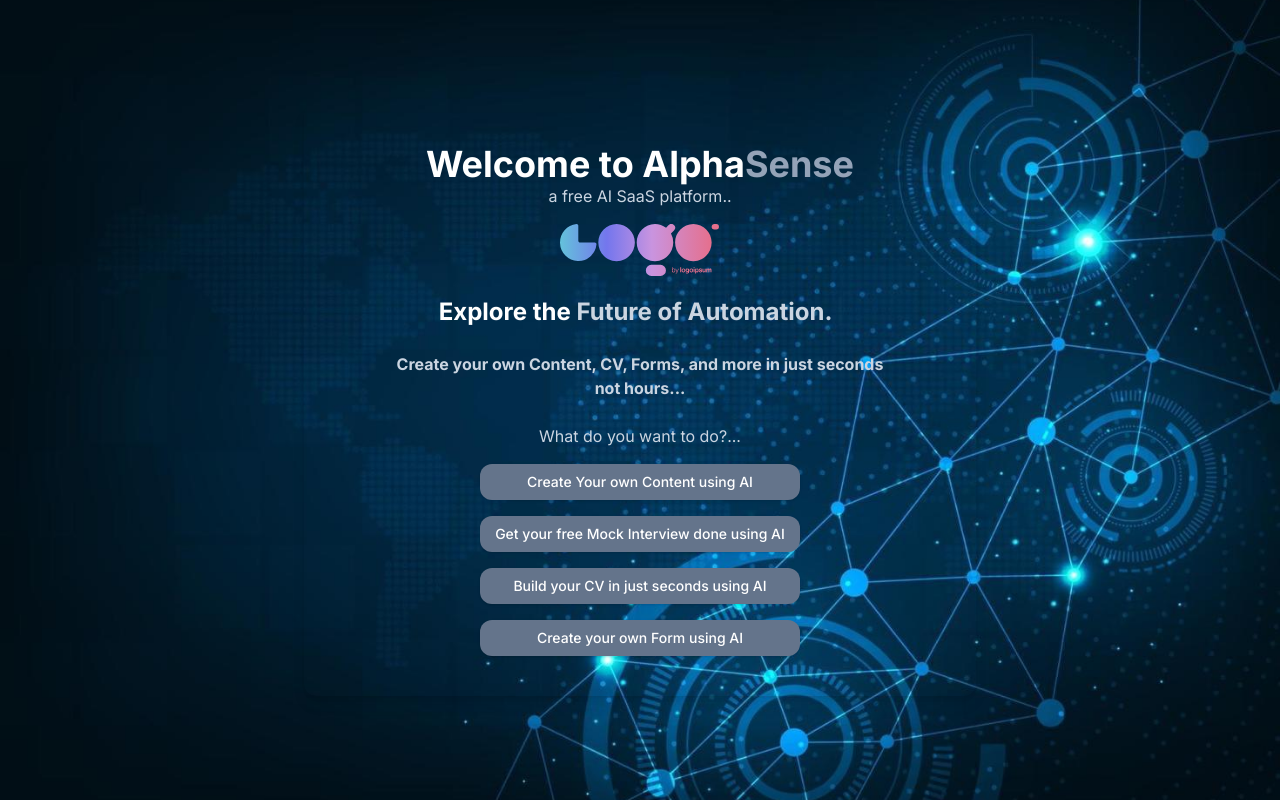
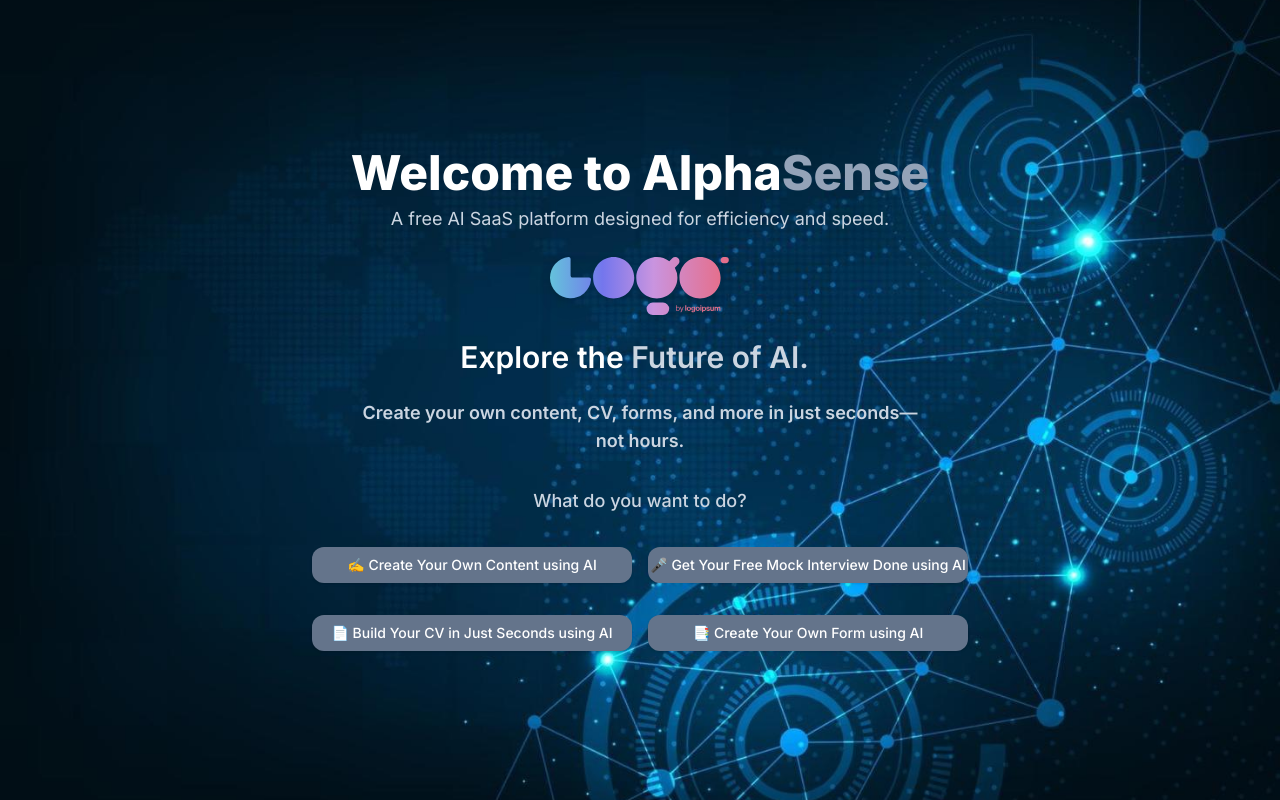
Before and after one commit to ankithahms2004/Saas-Project, a Next.js app: page / in a window 1280 px wide. Built offline with nearby package versions, Linux system fonts and the light colour scheme.

Commit message:
#changes

```diff
--- a/app/page.tsx
+++ b/app/page.tsx
@@ -3,57 +3,64 @@
 // import { UserButton } from "@clerk/nextjs";
 // import Link from "next/link";
 // import Image from 'next/image';
-// // import img from '/img_1.webp'
-// import { useTypewriter,Cursor } from 'react-simple-typewriter';
-
+// import { useTypewriter, Cursor } from 'react-simple-typewriter';
 
 // export default function Home() {
 //     const [text] = useTypewriter({
-//     words:['Power of AI.'],
-//     loop:true
-//   });
+//         words: ['Power of AI.','Future of Automation.','Creative AI Solutions.','Power of Automation.','Digital Intelligence.','Next-Gen Creativity.','Intelligence Revolution.'],
+//         loop: true
+//     });
 
+//     return (
+//         <div className="relative w-full h-screen flex items-center justify-center bg-cover bg-center" style={{ backgroundImage: "url('/img_4.jpg')" }}>
+//             {/* Top Right User Button */}
+//             <div className="absolute top-4 right-4">
+//                 <UserButton />
+//             </div>
 
-//   return (
-//     <>
+//             {/* Main Content */}
+//             <div className="text-center text-white  bg-opacity-50 p-10 rounded-xl shadow-lg max-w-2xl">
+//                 <h1 className="text-4xl font-bold">Welcome to <span className="hover:text-5xl hover:underline cursor-pointer">Alpha<span className="text-slate-400">Sense</span></span></h1>
+//                 <h2 className="text-slate-300">a free AI SaaS platform..</h2>
+//                 <div className="flex justify-center mt-4">
+//                     <Image src={'/logo.svg'} alt='logo' width={160} height={100} />
+//                 </div>
+//                 <h1 className="mt-5 text-2xl font-bold">
+//                     Explore the <span className="text-slate-300">{text}</span><Cursor />
+//                 </h1>
 
-//     <div className="absolute overflow-hidden">
+//                 <h1 className="font-bold mt-6 text-slate-300">
+//                     Create your own Content, CV, Forms, and more in just seconds<br /> not hours...
+//                 </h1>
 
-//         <img src="/img_4.jpg" width={'100%'} height={'100%'} className="h-screen w-screen"/>
-
-//     </div>
-
-//      <div className="justify-end flex p-2">
-//         <UserButton/>
+//                 {/* Buttons */}
+//                 <div className="mt-6 space-y-4">
+//                     <h2 className="text-slate-300">What do you want to do?...</h2>
+//                     <Link href={'/dashboard'}>
+//                         <Button className='w-80 mt-4 bg-slate-500 text-white rounded-xl hover:scale-110 transition duration-500'>
+//                             Create Your own Content using AI
+//                         </Button>
+//                     </Link>
+//                     <Link href={'/dashboard1'}>
+//                         <Button className='w-80 mt-4 bg-slate-500 text-white rounded-xl hover:scale-110 transition duration-500'>
+//                             Get your free Mock Interview done using AI
+//                         </Button>
+//                     </Link>
+//                     <Link href={'/dashboard2'}>
+//                         <Button className='w-80 mt-4 bg-slate-500 text-white rounded-xl hover:scale-110 transition duration-500'>
+//                             Build your CV in just seconds using AI
+//                         </Button>
+//                     </Link>
+//                     <Link href={'/dashboard3'}>
+//                         <Button className='w-80 mt-4 bg-slate-500 text-white rounded-xl hover:scale-110 transition duration-500'>
+//                             Create your own Form using AI
+//                         </Button>
+//                     </Link>
+//                 </div>
+//             </div>
 //         </div>
-
-//     <div className="ml-2 md:ml-96 text-center absolute items-center justify-center mt-16 md:mt-0">
-
-//       <h1 className="text-4xl text-white font-bold">Welcome to <span className="hover:text-5xl hover:underline cursor-pointer">Alpha<span className="text-slate-400">Sense</span></span></h1>
-//       <h2 className="text-slate-300">a free AI Saas platform..</h2>
-//       <div className="items-center flex text-center justify-center mt-10 md:mt-4">
-//       <Image src={'/logo.svg'} alt='logo' width={160} height={100} className=' '/>
-//       </div>
-//     <h1 className=" mt-10 md:mt-5 text-white text-2xl font-bold">
-//     Explore the <span className="text-slate-300">{text}</span><Cursor/>
-//      </h1>
-
-//       <h1 className="font-bold mt-6 text-slate-300">Create your own Content, CV, Form's and more in
-//       just seconds<br/>  not hours...</h1>
-//       <div className="mt-10 md:mt-6">
-//       <h2 className="mb-0 text-slate-300">What do you want to do?...</h2>
-//       <h2><Link href={'/dashboard'}><Button className='mt-2 text-white w-80 justify-center bg-slate-500  rounded-xl  hover:bg-slate-500 transition duration-500 hover:scale-110'>Create Your own Content using AI</Button></Link></h2>
-//       <h2><Link href={'/dashboard1'}><Button className='mt-6 w-80 text-white bg-slate-500  rounded-xl justify-center transition duration-500  hover:bg-slate-500 hover:scale-110'>Get your free Mock Interview done using AI </Button></Link></h2>
-//       <h2><Link href={'/dashboard2'}><Button className='mt-6 w-80 text-white bg-slate-500  rounded-xl justify-center transition duration-500  hover:bg-slate-500 hover:scale-110'>Build your CV in just seconds using AI</Button></Link></h2>
-//       <h2><Link href={'/dashboard3'}><Button className='mt-6 w-80 text-white bg-slate-500  rounded-xl justify-center transition duration-500  hover:bg-slate-500 hover:scale-110'>Create your own Form using AI</Button></Link></h2>
-//       </div>
-//       </div>
-
-//       </>
-//   );
+//     );
 // }
-
-
 
 
 
@@ -68,57 +75,73 @@ import { useTypewriter, Cursor } from 'react-simple-typewriter';
 
 export default function Home() {
     const [text] = useTypewriter({
-        words: ['Power of AI.','Future of Automation.','Creative AI Solutions.','Power of Automation.','Digital Intelligence.','Next-Gen Creativity.','Intelligence Revolution.'],
+        words: [
+            'Power of AI.',
+            'Future of AI.',
+            'Intelligence Revolution.',
+            'Next-Gen Creativity.',
+            'Limitless Possibilities.',
+            'Innovation Era.',
+            'Smart AI Solutions.',
+            'AI-Powered World.',
+            'Technology of Tomorrow.'
+        ],
         loop: true
     });
 
     return (
         <div className="relative w-full h-screen flex items-center justify-center bg-cover bg-center" style={{ backgroundImage: "url('/img_4.jpg')" }}>
             {/* Top Right User Button */}
-            <div className="absolute top-4 right-4">
+            <div className="absolute top-6 right-6">
                 <UserButton />
             </div>
 
             {/* Main Content */}
-            <div className="text-center text-white  bg-opacity-50 p-10 rounded-xl shadow-lg max-w-2xl">
-                <h1 className="text-4xl font-bold">Welcome to <span className="hover:text-5xl hover:underline cursor-pointer">Alpha<span className="text-slate-400">Sense</span></span></h1>
-                <h2 className="text-slate-300">a free AI SaaS platform..</h2>
-                <div className="flex justify-center mt-4">
-                    <Image src={'/logo.svg'} alt='logo' width={160} height={100} />
+            <div className="text-center text-white p-12 rounded-2xl max-w-3xl ">
+                <h1 className="text-5xl font-extrabold">Welcome to <span className="hover:text-6xl hover:underline cursor-pointer">Alpha<span className="text-slate-400">Sense</span></span></h1>
+                <h2 className="text-lg text-slate-300 mt-2">A free AI SaaS platform designed for efficiency and speed.</h2>
+
+                <div className="flex justify-center mt-6">
+                    <Image src={'/logo.svg'} alt='logo' width={180} height={120} className="drop-shadow-lg" />
                 </div>
-                <h1 className="mt-5 text-2xl font-bold">
+
+                <h1 className="mt-6 text-3xl font-semibold">
                     Explore the <span className="text-slate-300">{text}</span><Cursor />
                 </h1>
 
-                <h1 className="font-bold mt-6 text-slate-300">
-                    Create your own Content, CV, Forms, and more in just seconds<br /> not hours...
+                <h1 className="font-semibold mt-6 text-lg text-slate-300">
+                    Create your own content, CV, forms, and more in just seconds—<br /> not hours.
                 </h1>
 
                 {/* Buttons */}
-                <div className="mt-6 space-y-4">
-                    <h2 className="text-slate-300">What do you want to do?...</h2>
+                <div className="mt-8 space-y-4">
+                    <h2 className="text-lg text-slate-300 font-medium">What do you want to do?</h2>
+                    <div className="grid grid-cols-1 md:grid-cols-2 gap-4 mt-4">
                     <Link href={'/dashboard'}>
                         <Button className='w-80 mt-4 bg-slate-500 text-white rounded-xl hover:scale-110 transition duration-500'>
-                            Create Your own Content using AI
+                            ✍️ Create Your Own Content using AI
                         </Button>
                     </Link>
                     <Link href={'/dashboard1'}>
                         <Button className='w-80 mt-4 bg-slate-500 text-white rounded-xl hover:scale-110 transition duration-500'>
-                            Get your free Mock Interview done using AI
+                            🎤 Get Your Free Mock Interview Done using AI
                         </Button>
                     </Link>
+                    </div>
+                    <div className="grid grid-cols-1 md:grid-cols-2 gap-4 mt-4">
                         <Link href={'/dashboard2'}>
                             <Button className='w-80 mt-4 bg-slate-500 text-white rounded-xl hover:scale-110 transition duration-500'>
-                            Build your CV in just seconds using AI
+                                📄 Build Your CV in Just Seconds using AI
                             </Button>
                         </Link>
                         <Link href={'/dashboard3'}>
                             <Button className='w-80 mt-4 bg-slate-500 text-white rounded-xl hover:scale-110 transition duration-500'>
-                            Create your own Form using AI
+                                📑 Create Your Own Form using AI
                             </Button>
                         </Link>
                     </div>
                     </div>
             </div>
+        </div>
     );
 }
```
Lines whose indentation alone changed are shown as unchanged.
